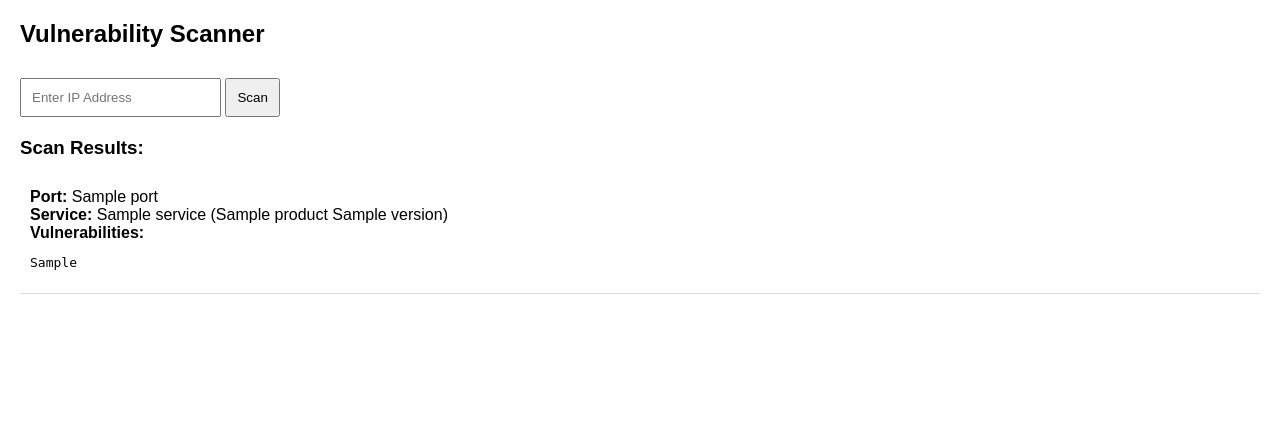
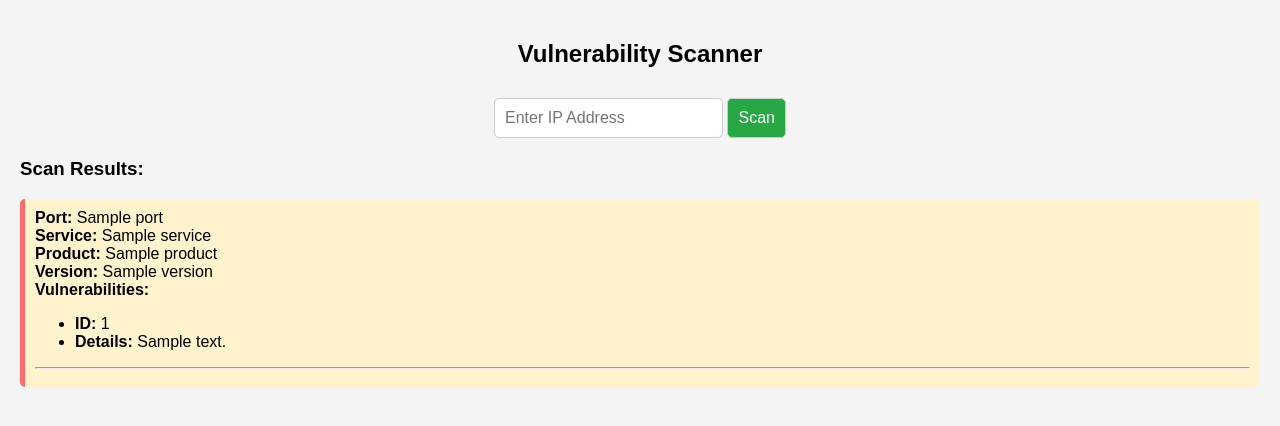
Before and after one commit to codebreaker4O4/Design-Lab, a Flask app: template Flask_app/templates/index.html in a window 1280 px wide. Shown: the top 426 px of the page. Run offline with Flask 3, Linux system fonts and the light colour scheme; the template is opened without the code that fills it: most values are stand-ins (such as "Sample title", 1, 10 or a date in 2020).

Commit message:
Updated UI and UX

```diff
--- a/Flask_app/app.py
+++ b/Flask_app/app.py
@@ -9,13 +9,17 @@ from dotenv import load_dotenv
 import ipaddress
 
 # Load environment variables from.env file
-load_dotenv()
+# load_dotenv()
 
 app = Flask(__name__)
 
-VULNERS_URL = "https://vulners.com/api/v3/search/id/"
-VULNERS_API_KEY = os.getenv("VULNERS_API_KEY")
+# VULNERS_URL = "https://vulners.com/api/v3/search/id/"
+# VULNERS_API_KEY = os.getenv("VULNERS_API_KEY")
 
+# if not VULNERS_API_KEY:
+#     print("VULNERS_API_KEY is not set or is empty!")
+# else:
+#     print("VULNERS_API_KEY is loaded successfully.")
 
 def parse_vulners_output(output):
     """Parse and sanitize Vulners script output."""
@@ -40,8 +44,12 @@ def scan_vulnerabilities(ip):
     """Scan vulnerabilities for a given IP address"""
     try:
         validate_ip_addr(ip)
+        print(f"Scanning IP: {ip}")  # Debugging
+
         nm = nmap.PortScanner()
-        nm.scan(ip, arguments="-sV --script vulners --max-rate 100")
+
+        nm.scan(ip, arguments="-sV --script vulners")
+        print(f"Scan Results: {nm.all_hosts()}")  # Debugging
 
         vulnerabilities = []
         for host in nm.all_hosts():
@@ -60,81 +68,45 @@ def scan_vulnerabilities(ip):
 
                         if vulners_output:
                             vulns = parse_vulners_output(vulners_output)
-                            for vuln in vulns:
-                                vuln_details = fetch_vulnerability_details(vuln)
-                                if vuln_details:
-                                    vulnerabilities.append({
-                                        "port": port,
-                                        "service": service,
-                                        "product": product,
-                                        "version": version,
-                                        "vuln_id": vuln,
-                                        "details": vuln_details
-                                    })
+                        for vuln_id in vulners_output.split("\n"):
+                            if vuln_id.strip():
+                                # vuln_details = fetch_vulnerability_details(vuln_id)
+                                vulnerabilities.append({
+                                    "port": port,
+                                    "service": service,
+                                    "product": product,
+                                    "version": version,
+                                    "vuln_id": vuln_id,
+                                    "details": "None"
+                                })
+
                     except Exception as e:
-                        app.logger.error(f"Error processing port {port}: {str(e)}")
-                        continue
-
-        return vulnerabilities
+                        print(f"Error fetching vulnerability details for {vuln_id} on port {port}: {str(e)}")
     except Exception as e:
-        app.logger.error(f"Scan failed: {str(e)}")
-        raise
-    #                 for vuln_id in vulners_output.split("\n"):
-    #                     if vuln_id.strip():
-    #                         vuln_details = fetch_vulnerability_details(vuln_id)
-    #                         vulnerabilities.append({
-    #                             "port": port,
-    #                             "service": service,
-    #                             "product": product,
-    #                             "version": version,
-    #                             "vuln_id": vuln_id,
-    #                             "details": vuln_details
-    #                         })
-    # return vulnerabilities
+        app.logger.error(f"Error scanning vulnerabilities for {ip}: {str(e)}")
+        print("Error")
+    return vulnerabilities
 
 
-def fetch_vulnerability_details(vuln_id):
-    """Fetch vulnerability details from Vulners API"""
-    if not VULNERS_API_KEY:
-        raise ValueError("Vulners API key is not configured.")
-    try:
-    #     response = requests.get(f"{VULNERS_URL}?id={vuln_id}&apiKey={VULNERS_API_KEY}")
-    #     data = response.json()
-    #     if "data" in data and data["data"]:
-    #         return data["data"].get("description", "No description available.")
-    # except Exception as e:
-    #     print(f"Error fetching details for {vuln_id}: {e}")
-    # return "No details found."
-        headers = {
-            'User-Agent': 'Security Scanner/1.0',
-            'Accept': 'application/json'
-        }
 
-        params = {
-            'id': vuln_id,
-            'apiKey': VULNERS_API_KEY
-        }
+# def fetch_vulnerability_details(vuln_id):
+#     """Fetch vulnerability details from Vulners API"""
+#     if not VULNERS_API_KEY:
+#         raise ValueError("Vulners API key is not configured.")
+#     try:
+#         response = requests.get(f"{VULNERS_URL}?id={vuln_id}&apiKey={VULNERS_API_KEY}")
+#         data = response.json()
+#         if "data" in data and data["data"]:
+#             print(f"Request URL: {response.url}")  # Debugging
+#             print(f"Response Code: {response.status_code}")  # Debugging
+#             print(f"Response JSON: {response.text}")  # Debugging
+#             return data["data"].get("description", "No description available.")
+#     except Exception as e:
+#         print(f"Error fetching details for {vuln_id}: {e}")
+#         print(f"Error fetching details for {vuln_id}")
+#         return "No details found."
 
-        response = requests.get(
-            VULNERS_URL,
-            params=params,
-            headers=headers,
-            timeout=10
-        )
 
-        response.raise_for_status()
-        data = response.json()
-
-        if "data" in data and data["data"]:
-            return data["data"].get("description", "No description available.")
-
-    except requests.exceptions.RequestException as e:
-        app.logger.error(f"Error fetching details for {vuln_id}: {str(e)}")
-
-    except json.JSONDecodeError as e:
-        app.logger.error(f"Error parsing response for {vuln_id}: {str(e)}")
-
-    return None
 
 @app.route("/", methods=["GET", "POST"])
 def index():
@@ -144,7 +116,7 @@ def index():
 
     if request.method == "POST":
         try:
-            ip = request.form.get("ip").strip()
+            ip = request.form.get("ip")
             if not ip:
                 raise ValueError("Ip address is required")
 
--- /dev/null
+++ b/Flask_app/static/script.js
@@ -0,0 +1,8 @@
+document.addEventListener("DOMContentLoaded", function () {
+  const form = document.getElementById("scan-form");
+  const loading = document.getElementById("loading");
+
+  form.addEventListener("submit", function () {
+    loading.style.display = "block";
+  });
+});
--- /dev/null
+++ b/Flask_app/static/style.css
@@ -0,0 +1,68 @@
+/* General Styles */
+body {
+  font-family: 'Arial', sans-serif;
+  margin: 0;
+  padding: 20px;
+  background-color: #f4f4f4;
+  text-align: center;
+}
+
+/* Container */
+.container {
+  max-width: 600px;
+  margin: 0 auto;
+  background: #fff;
+  padding: 20px;
+  border-radius: 10px;
+  box-shadow: 0 0 10px rgba(0, 0, 0, 0.1);
+}
+
+/* Input & Button */
+input, button {
+  padding: 10px;
+  margin-top: 10px;
+  border: 1px solid #ccc;
+  border-radius: 5px;
+  font-size: 16px;
+}
+
+button {
+  background-color: #28a745;
+  color: white;
+  cursor: pointer;
+}
+
+button:hover {
+  background-color: #218838;
+}
+
+/* Vulnerability Container */
+.vuln-container {
+  margin-top: 20px;
+  text-align: left;
+}
+
+.vuln {
+  background: #fff3cd;
+  padding: 10px;
+  border-left: 5px solid #ff6b6b;
+  margin-top: 10px;
+  border-radius: 5px;
+}
+
+/* Error Message */
+.error {
+  color: red;
+  margin-top: 10px;
+}
+
+/* Loading Animation */
+#loading {
+  font-size: 18px;
+  color: #007bff;
+  display: none;
+}
+
+.hidden {
+  display: none;
+}
--- a/Flask_app/templates/index.html
+++ b/Flask_app/templates/index.html
@@ -4,47 +4,43 @@
     <meta charset="UTF-8" />
     <meta name="viewport" content="width=device-width, initial-scale=1.0" />
     <title>Vulnerability Scanner</title>
-    <style>
-      body {
-        font-family: Arial, sans-serif;
-        margin: 20px;
-      }
-      input,
-      button {
-        padding: 10px;
-        margin-top: 10px;
-      }
-      .vuln-container {
-        margin-top: 20px;
-      }
-      .vuln {
-        border-bottom: 1px solid #ddd;
-        padding: 10px;
-      }
-    </style>
+    <link
+      rel="stylesheet"
+      href="{{ url_for('static',filename='style.css') }}"
+    />
   </head>
   <body>
     <h2>Vulnerability Scanner</h2>
-    <form method="POST">
+    <form id="scan-form" method="POST">
       <input type="text" name="ip" placeholder="Enter IP Address" required />
       <button type="submit">Scan</button>
     </form>
-
+    <div id="loading" class="hidden">🔄Scanning...</div>
     {% if results %}
     <div class="vuln-container">
       <h3>Scan Results:</h3>
       {% for result in results %}
       <div class="vuln">
         <strong>Port:</strong> {{ result.port }}<br />
-        <strong>Service:</strong> {{ result.service }} ({{ result.product }} {{
-        result.version }})<br />
+        <strong>Service:</strong> {{ result.service }}<br />
+        <strong>Product:</strong> {{ result.product }}<br />
+        <strong>Version:</strong> {{ result.version }}<br />
         <strong>Vulnerabilities:</strong> <br />
-        <pre>{{ result.vulners_output }}</pre>
+        <ul>
+          {% if result.vuln_id %}
+          <li><strong>ID:</strong> {{ result.vuln_id }}</li>
+          <li><strong>Details:</strong> {{ result.details }}</li>
+          {% else %}
+          <li>No vulnerabilities found✅</li>
+          {% endif %}
+        </ul>
+        <hr />
       </div>
       {% endfor %}
     </div>
     {% endif %} {% if error %}
     <div style="color: red">{{ error }}</div>
     {% endif %}
+    <script src="{{ url_for('static', filename='script.js') }}?v=1.1"></script>
   </body>
 </html>
```
Also changed, not shown: Flask_app/test.py (added, +14 -0 lines).
